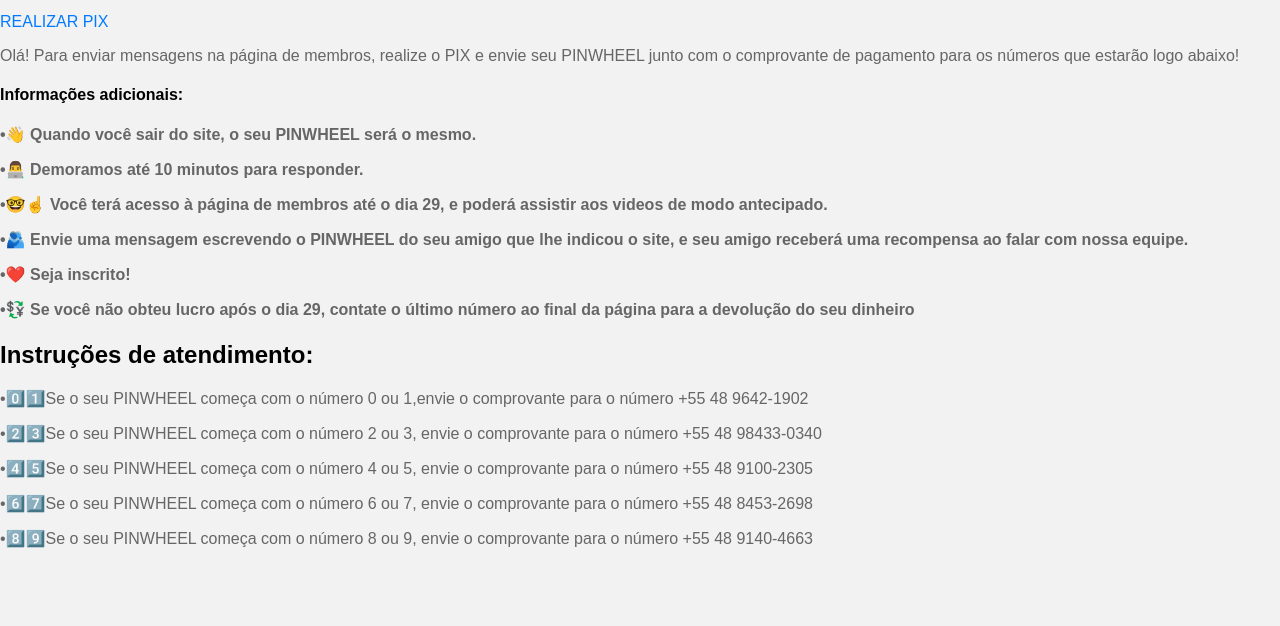
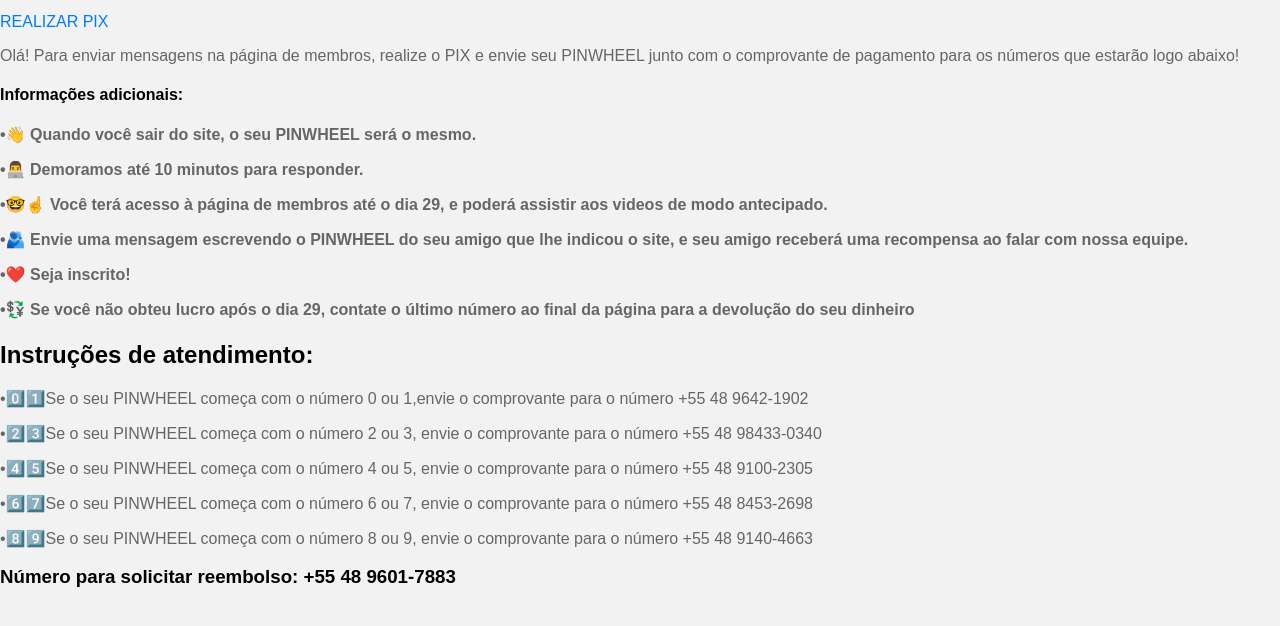
Before and after one commit to SteinShop/fictional-goggles, a plain HTML site: page index.html in a window 1280 px wide. Shown: the part 128-754 px from the top of the page. Drawn offline with Linux system fonts and the light colour scheme.

Commit message:
Atualizar o index.html

```diff
--- a/index.html
+++ b/index.html
@@ -109,6 +109,7 @@
       <p>•4️⃣5️⃣Se o seu PINWHEEL começa com o número 4 ou 5, envie o comprovante para o número +55 48 9100-2305</p>
       <p>•6️⃣7️⃣Se o seu PINWHEEL começa com o número 6 ou 7, envie o comprovante para o número +55 48 8453-2698 </p>
       <p>•8️⃣9️⃣Se o seu PINWHEEL começa com o número 8 ou 9, envie o comprovante para o número +55 48 9140-4663 </p>
+<h3> Número para solicitar reembolso: +55 48 9601-7883 </h3>
       </p>
   </div>
 
```
